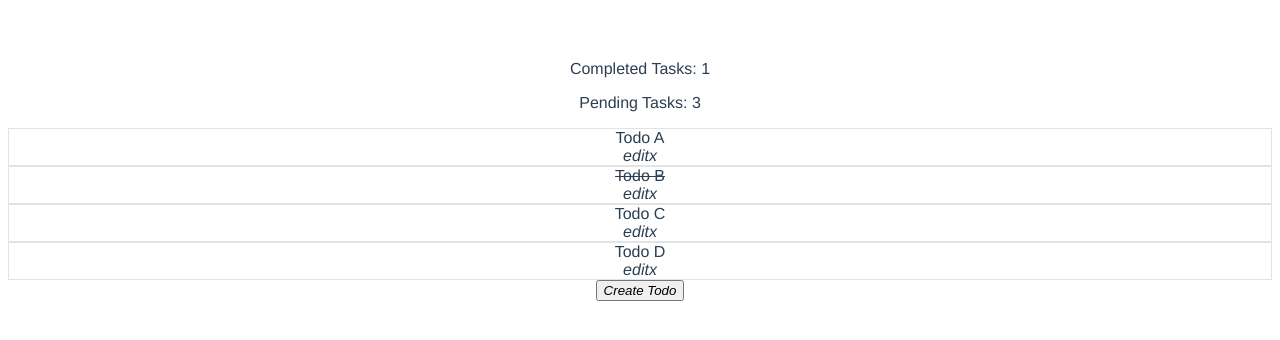
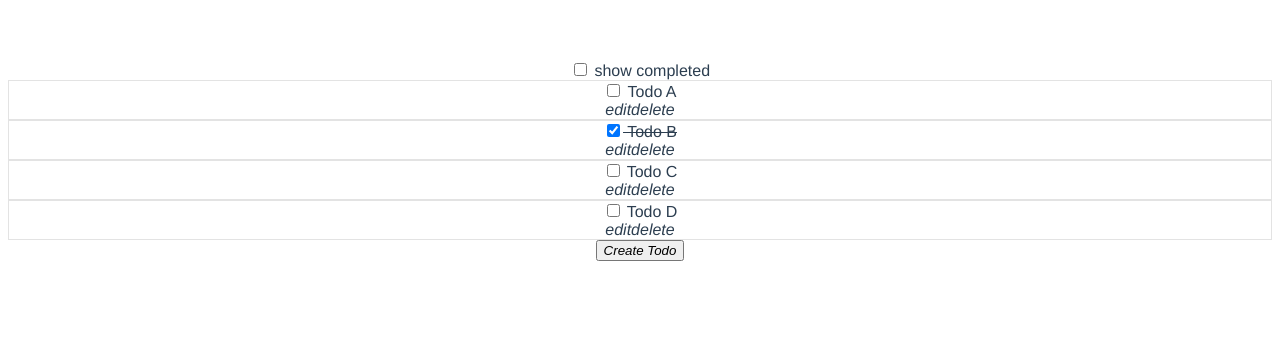
Before and after one commit to khaledosman/vue-express-todo-app, a Vue app in the folder frontend/: page / in a window 1280 px wide. Shown: the top 340 px of the page. Built offline with nearby package versions, Linux system fonts and the light colour scheme.

Commit message:
add checkbox to complete items and another to show/hide completed items

```diff
--- a/frontend/src/App.vue
+++ b/frontend/src/App.vue
@@ -1,5 +1,6 @@
 <template>
   <div id="app">
+    <input type="checkbox" @click="toggleCompleted" /> show completed
     <TodoList
       :todos="todos"
       @complete-todo="completeTodo"
@@ -26,6 +27,9 @@ export default {
         done: false
       });
     },
+    toggleCompleted() {
+      this.showCompleted != this.showCompleted;
+    },
     completeTodo(todo) {
       const todoIndex = this.todos.findIndex(t => t.id === todo.id);
       this.todos[todoIndex].done = !this.todos[todoIndex].done;
@@ -45,6 +49,9 @@ export default {
   },
   data() {
     return {
+      showCompleted: true,
+      skip: 0,
+      count: 10,
       todos: [
         {
           id: 1,
--- a/frontend/src/components/CreateTodo.vue
+++ b/frontend/src/components/CreateTodo.vue
@@ -36,7 +36,6 @@ export default {
       this.isCreating = false;
     },
     sendForm() {
-      debugger;
       if (this.titleText.length) {
         const title = this.titleText;
         this.$emit("create-todo", title);
--- a/frontend/src/components/Todo.vue
+++ b/frontend/src/components/Todo.vue
@@ -1,17 +1,16 @@
 <template>
   <div class="card">
     <div class="content" v-show="!isEditing">
-      <div
-        class="header"
-        :class="{'is-completed': todo.done}"
-        @click="completeTodo(todo)"
-      >{{ todo.title }}</div>
+      <div :class="{'is-completed': todo.done}">
+        <input type="checkbox" class="header" @click="completeTodo(todo)" :checked="todo.done" />
+        {{ todo.title }}
+      </div>
       <div class="extra content">
         <span class="right floated icon" @click="showForm(todo)">
           <i class="icon">edit</i>
         </span>
         <span class="right floated icon" @click="deleteTodo(todo)">
-          <i class="icon">x</i>
+          <i class="icon">delete</i>
         </span>
       </div>
     </div>
--- a/frontend/src/components/TodoList.vue
+++ b/frontend/src/components/TodoList.vue
@@ -1,7 +1,7 @@
 <template>
   <div>
-    <p>Completed Tasks: {{completedTodos}}</p>
-    <p>Pending Tasks: {{pendingTodos}}</p>
+    <!-- <p>Completed Tasks: {{completedTodos}}</p>
+    <p>Pending Tasks: {{pendingTodos}}</p>-->
     <todo
       v-for="todo in todos"
       :key="todo.id"
```
